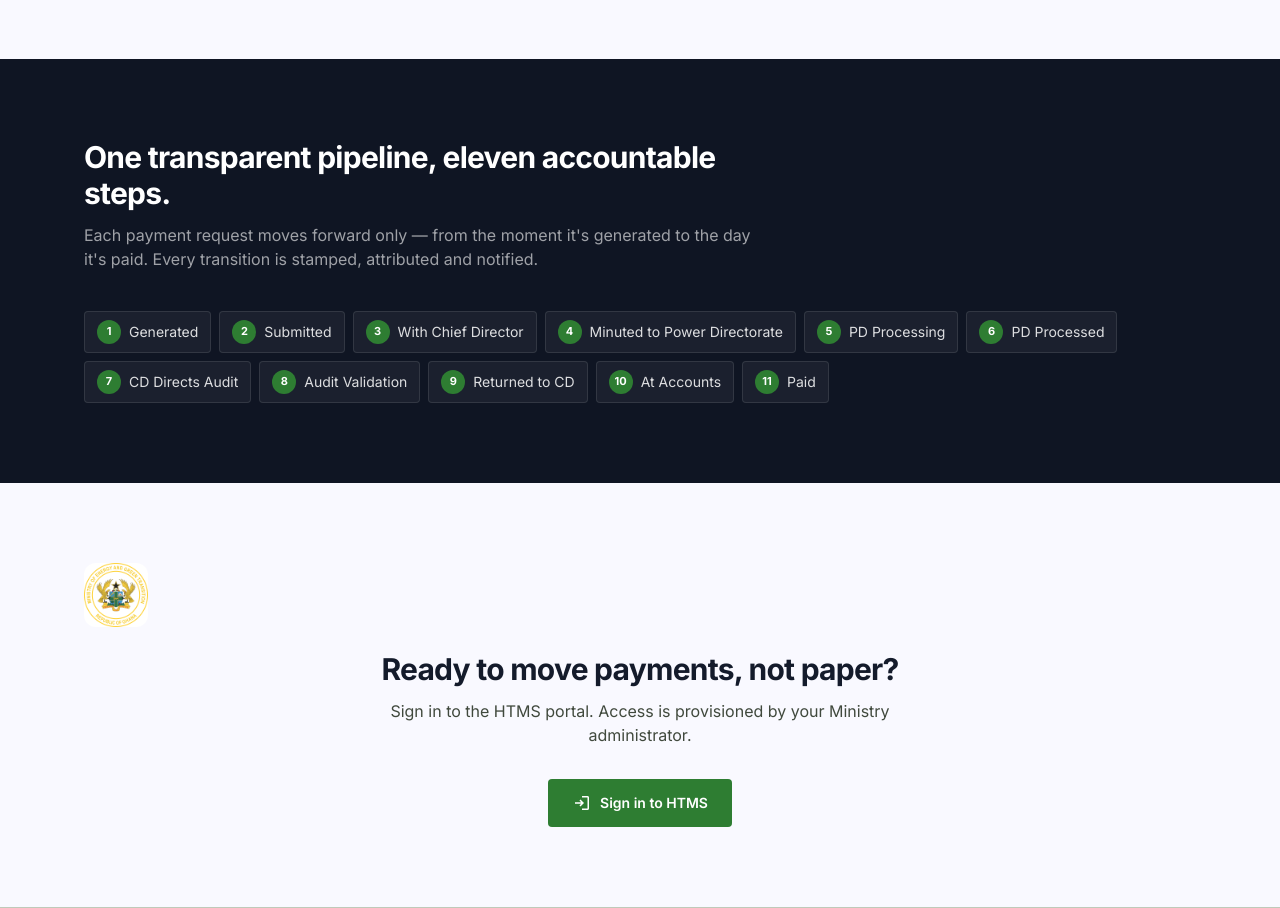
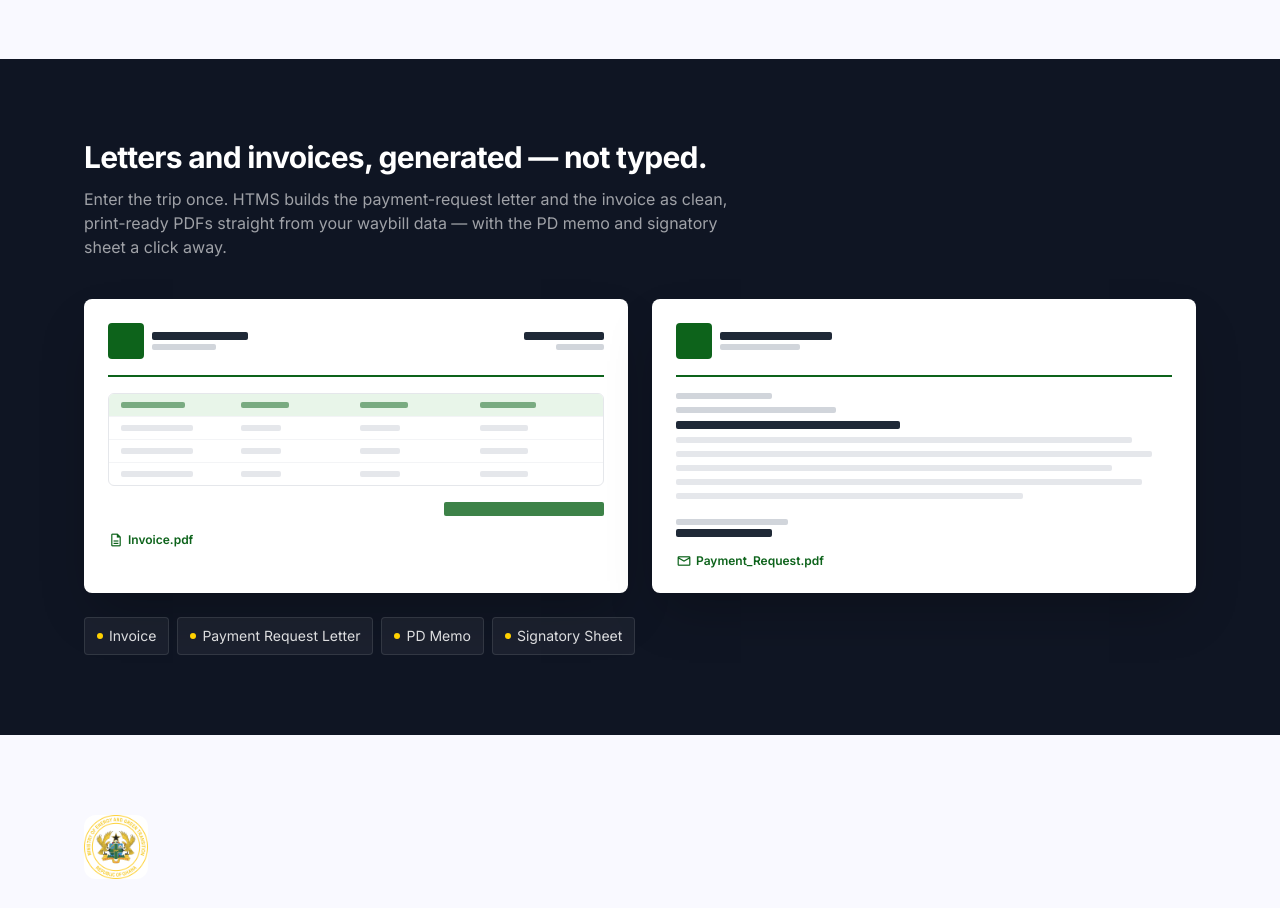
Before and after one commit to Leslie1302/HTMS, a React (Vite) app in the folder htms-app/: page / in a window 1280 px wide. Shown: the part 1540-2448 px from the top of the page. Built offline with nearby package versions, Linux system fonts and the light colour scheme; no server answers.

Commit message:
Update landing page

```diff
--- a/htms-app/src/pages/Landing.tsx
+++ b/htms-app/src/pages/Landing.tsx
@@ -1,7 +1,6 @@
 import { useEffect, useRef, useState } from 'react';
 import { Link } from 'react-router-dom';
 import { Crest } from '../components/Crest';
-import { STAGE_LABELS, ALL_STAGES } from '../../shared/lifecycle';
 
 /** Tiny Ghana flag (red/gold/green with black star). */
 function GhanaFlag({ className = '' }: { className?: string }) {
@@ -218,19 +217,55 @@ export default function Landing() {
         </div>
       </section>
 
-      {/* ── Pipeline ── */}
+      {/* ── Document generation ── */}
       <section id="how" className="bg-[#0f1523] text-white py-20">
         <div className="max-w-6xl mx-auto px-5">
           <div className="max-w-2xl">
-            <h2 className="text-3xl font-bold tracking-tight">One transparent pipeline, eleven accountable steps.</h2>
-            <p className="mt-3 text-white/60">Each payment request moves forward only — from the moment it&apos;s generated to the day it&apos;s paid. Every transition is stamped, attributed and notified.</p>
+            <h2 className="text-3xl font-bold tracking-tight">Letters and invoices, generated — not typed.</h2>
+            <p className="mt-3 text-white/60">Enter the trip once. HTMS builds the payment-request letter and the invoice as clean, print-ready PDFs straight from your waybill data — with the PD memo and signatory sheet a click away.</p>
           </div>
-          <div className="mt-10 flex flex-wrap gap-2">
-            {ALL_STAGES.map((s, i) => (
-              <div key={s} className="flex items-center gap-2 rounded-lg bg-white/5 border border-white/10 px-3 py-2">
-                <span className="w-6 h-6 rounded-full bg-[#2e7d32] grid place-items-center text-[11px] font-bold">{i + 1}</span>
-                <span className="text-sm text-white/85">{STAGE_LABELS[s]}</span>
+          <div className="mt-10 grid md:grid-cols-2 gap-6">
+            {/* Invoice preview */}
+            <div className="bg-white text-on-surface rounded-xl shadow-2xl p-6">
+              <div className="flex items-center justify-between">
+                <div className="flex items-center gap-2">
+                  <div className="w-9 h-9 rounded-lg bg-[#0d631b]" />
+                  <div className="space-y-1"><div className="h-2 w-24 bg-gray-800 rounded" /><div className="h-1.5 w-16 bg-gray-300 rounded" /></div>
+                </div>
+                <div className="text-right"><div className="h-2 w-20 bg-gray-800 rounded ml-auto" /><div className="h-1.5 w-12 bg-gray-300 rounded ml-auto mt-1" /></div>
               </div>
+              <div className="h-[2px] bg-[#0d631b] my-4" />
+              <div className="rounded-md border border-gray-200 overflow-hidden">
+                <div className="grid grid-cols-4 gap-2 bg-[#e8f5e9] px-3 py-2">{[16, 12, 12, 14].map((w, i) => <div key={i} className="h-1.5 bg-[#0d631b]/50 rounded" style={{ width: w * 4 }} />)}</div>
+                {[0, 1, 2].map((r) => (
+                  <div key={r} className="grid grid-cols-4 gap-2 px-3 py-2 border-t border-gray-100">{[18, 10, 10, 12].map((w, i) => <div key={i} className="h-1.5 bg-gray-200 rounded" style={{ width: w * 4 }} />)}</div>
+                ))}
+              </div>
+              <div className="mt-4 flex justify-end"><div className="h-3.5 w-40 bg-[#0d631b]/80 rounded" /></div>
+              <div className="mt-4 text-xs font-semibold text-[#0d631b] flex items-center gap-1"><span className="material-symbols-outlined text-[16px]">description</span> Invoice.pdf</div>
+            </div>
+            {/* Letter preview */}
+            <div className="bg-white text-on-surface rounded-xl shadow-2xl p-6">
+              <div className="flex items-center gap-2">
+                <div className="w-9 h-9 rounded-lg bg-[#0d631b]" />
+                <div className="space-y-1"><div className="h-2 w-28 bg-gray-800 rounded" /><div className="h-1.5 w-20 bg-gray-300 rounded" /></div>
+              </div>
+              <div className="h-[2px] bg-[#0d631b] my-4" />
+              <div className="space-y-2">
+                <div className="h-1.5 w-24 bg-gray-300 rounded" />
+                <div className="h-1.5 w-40 bg-gray-300 rounded" />
+                <div className="h-2 w-56 bg-gray-800 rounded my-3" />
+                {[92, 96, 88, 94, 70].map((w, i) => <div key={i} className="h-1.5 bg-gray-200 rounded" style={{ width: `${w}%` }} />)}
+              </div>
+              <div className="mt-5 space-y-1"><div className="h-1.5 w-28 bg-gray-300 rounded" /><div className="h-2 w-24 bg-gray-800 rounded" /></div>
+              <div className="mt-4 text-xs font-semibold text-[#0d631b] flex items-center gap-1"><span className="material-symbols-outlined text-[16px]">mail</span> Payment_Request.pdf</div>
+            </div>
+          </div>
+          <div className="mt-6 flex flex-wrap gap-2">
+            {['Invoice', 'Payment Request Letter', 'PD Memo', 'Signatory Sheet'].map((d) => (
+              <span key={d} className="inline-flex items-center gap-1.5 rounded-lg bg-white/5 border border-white/10 px-3 py-2 text-sm text-white/85">
+                <span className="w-1.5 h-1.5 rounded-full bg-ghana-gold" /> {d}
+              </span>
             ))}
           </div>
         </div>
```
